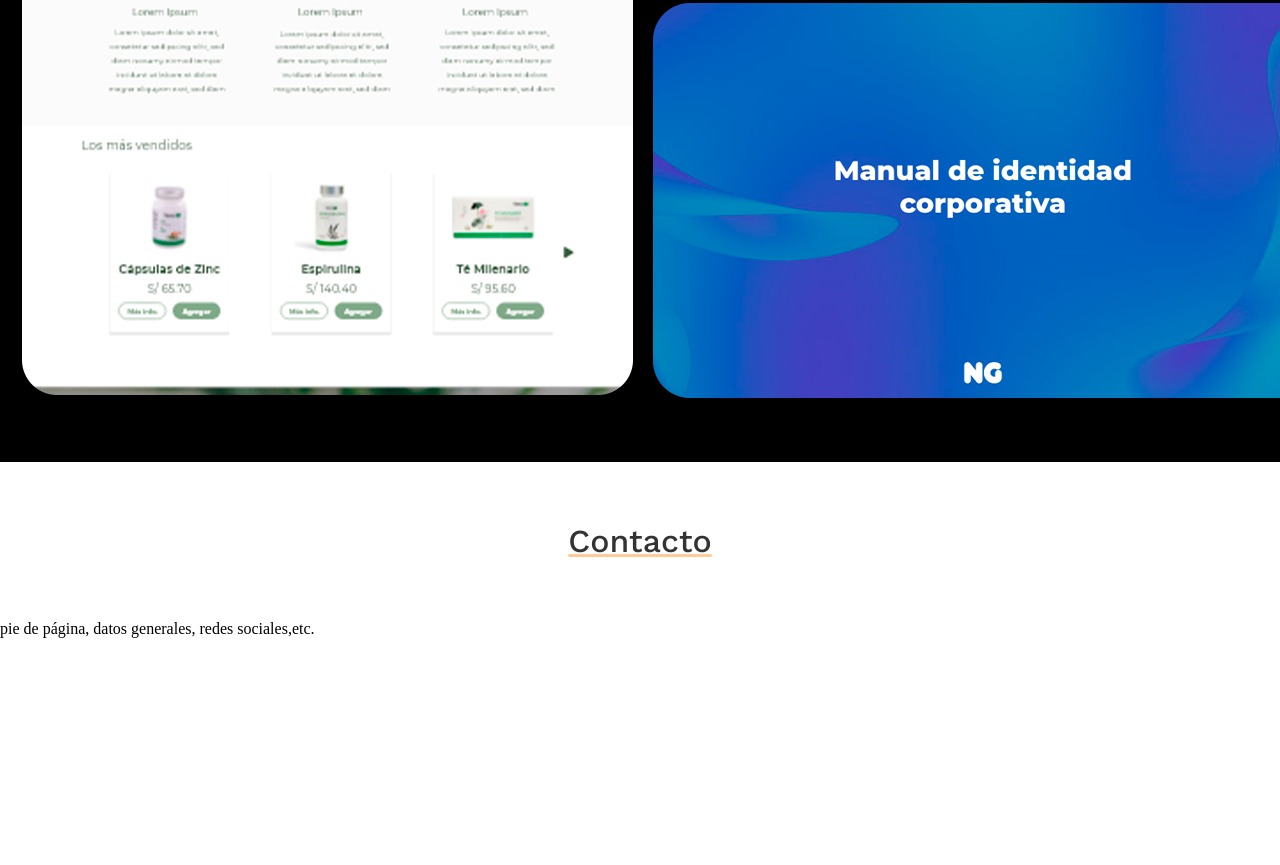
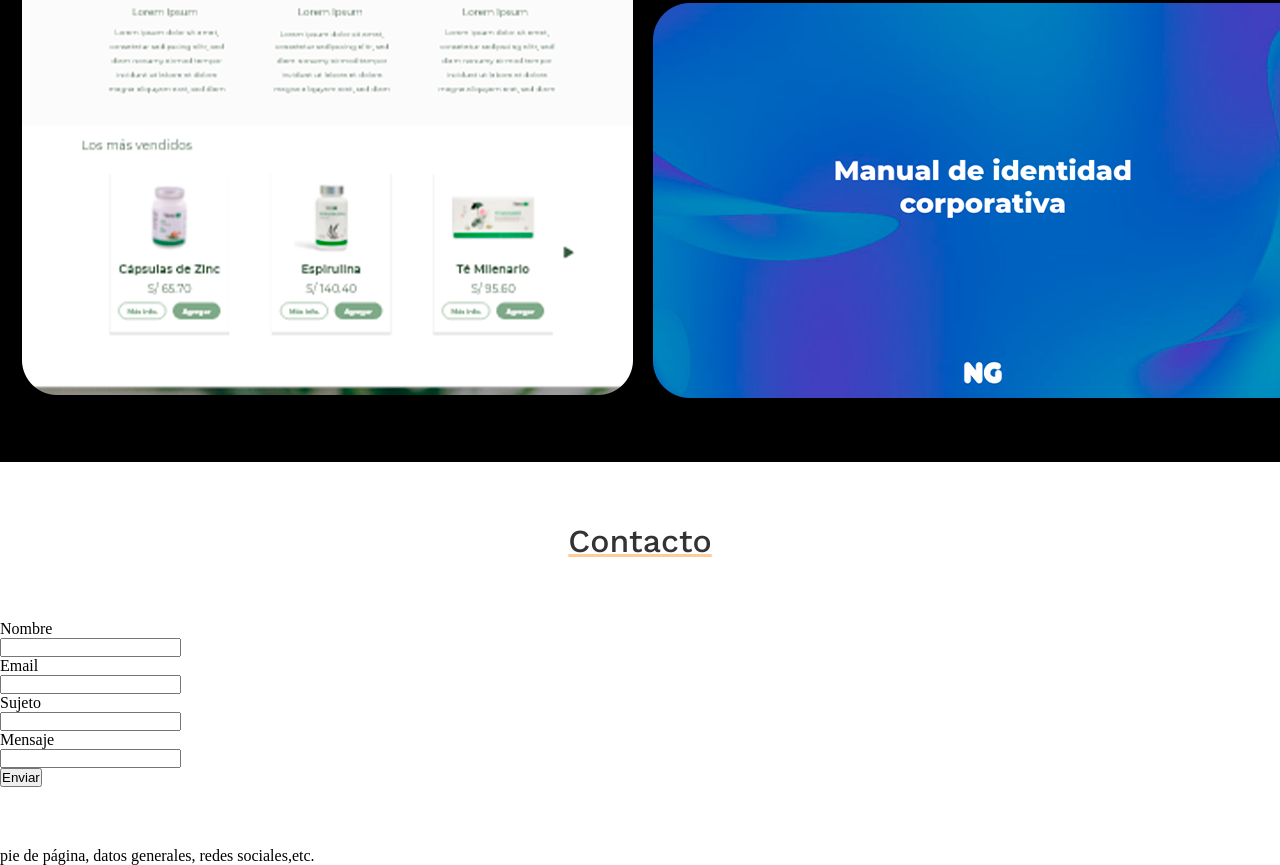
Before and after one commit to Space-18/BlasS-nchezEunice-LANDING-PAGE, a plain HTML site: page index.html in a window 1280 px wide. Shown: the part 2781-3646 px from the top of the page. Before the commit the page ends 3419 px from the top, so only its background shows below. Drawn offline with nearby package versions, Linux system fonts and the light colour scheme.

Commit message:
index_beta

```diff
--- a/index.html
+++ b/index.html
@@ -138,9 +138,16 @@
 		 <div class="contenedor4">
 			 <h5>Contacto</h5>
 			 <div class="contacto">
-
-
-
+				 <p>Nombre</p>
+				 <input type="text" name="Nombre" value="">
+				 <p>Email</p>
+				 <input type="text" name="Email" value="">
+				 <p>Sujeto</p>
+				 <input type="text" name="Sujeto" value="">
+				 <p>Mensaje</p>
+				 <input type="text" name="Mensaje" value="">
+				 <br>
+				 <button type="button" name="button">Enviar</button>
 			 </div>
 		 </div>
 	 </div>
```
